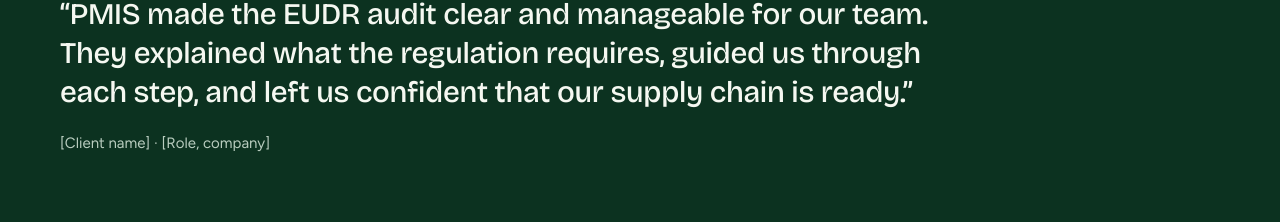
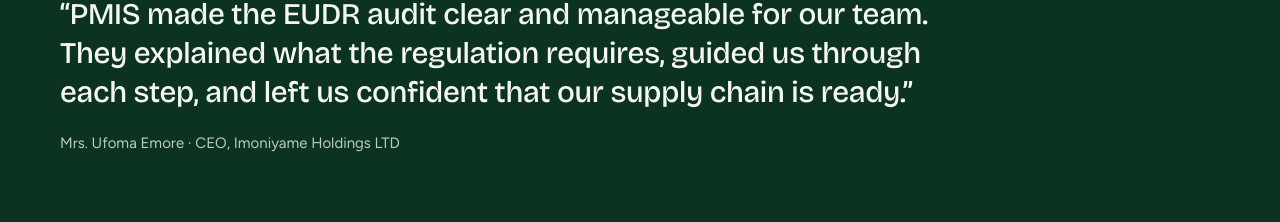
Before and after one commit to PeterOdosa/pmis-site, a plain HTML site: page index.html in a window 1280 px wide. Shown: the part 4208-4430 px from the top of the page. Drawn offline with nearby package versions, Linux system fonts and the light colour scheme.

Commit message:
Update index.html

```diff
--- a/index.html
+++ b/index.html
@@ -283,7 +283,7 @@
 
     <figure class="quote">
       <blockquote><p>“PMIS made the EUDR audit clear and manageable for our team. They explained what the regulation requires, guided us through each step, and left us confident that our supply chain is ready.”</p></blockquote>
-      <figcaption class="muted-light">[Client name] · [Role, company]</figcaption>
+      <figcaption class="muted-light">Mrs. Ufoma Emore · CEO, Imoniyame Holdings LTD</figcaption>
     </figure>
   </div>
 </section>
```
